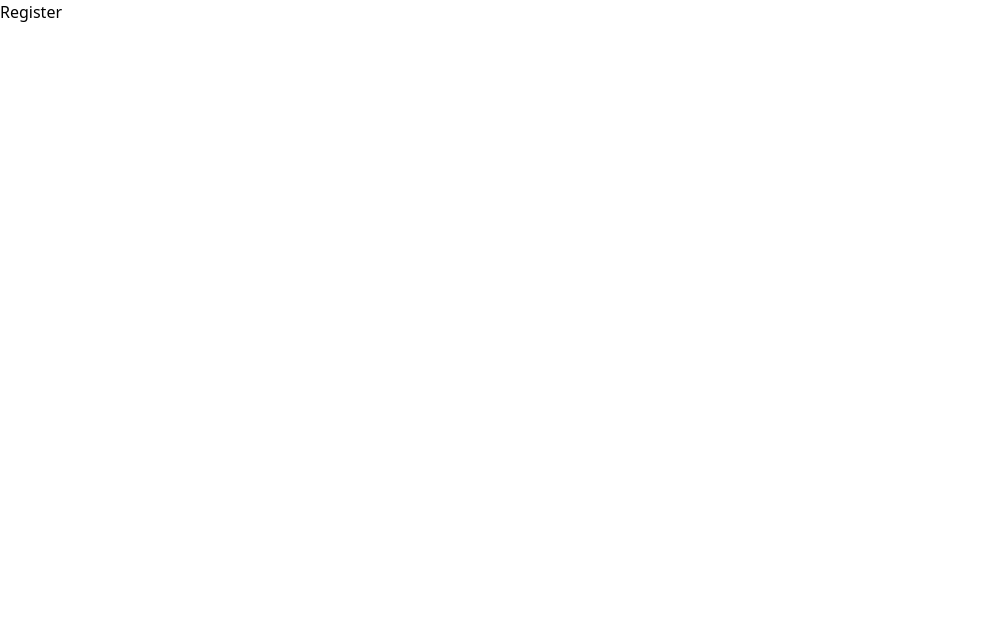
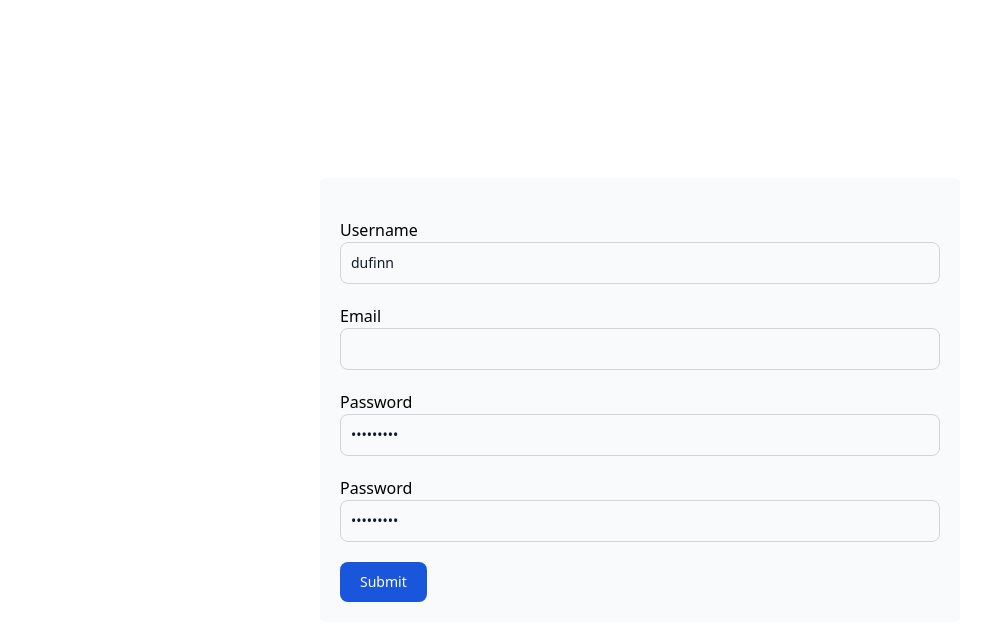
Before and after one commit to sreypheasin/RTK-FD2, a React (Vite) app: page /register in a window 1280 px wide. Shown: the top 640 px of the page, without its empty margins (0-1002 px from the left). Built offline with nearby package versions, Linux system fonts and the light colour scheme.

Commit message:
test regiter

```diff
--- a/src/pages/auth/Login.jsx
+++ b/src/pages/auth/Login.jsx
@@ -44,7 +44,11 @@ export default function Login() {
                 className="bg-gray-50 border border-gray-300 text-gray-900 text-sm rounded-lg focus:ring-blue-500 focus:border-blue-500 block w-full p-2.5 dark:bg-gray-700 dark:border-gray-600 dark:placeholder-gray-400 dark:text-white dark:focus:ring-blue-500 dark:focus:border-blue-500"
                 required
               />
-              <ErrorMessage name="usernameOrEmail" />
+              <ErrorMessage
+                component="div"
+                name="usernameOrEmail"
+                className="text-red-600"
+              />
             </div>
             <div className="mt-5">
               <label htmlFor="password" required>
@@ -57,7 +61,25 @@ export default function Login() {
                 className="bg-gray-50 border border-gray-300 text-gray-900 text-sm rounded-lg focus:ring-blue-500 focus:border-blue-500 block w-full p-2.5 dark:bg-gray-700 dark:border-gray-600 dark:placeholder-gray-400 dark:text-white dark:focus:ring-blue-500 dark:focus:border-blue-500"
                 required
               />
-              <ErrorMessage name="password" />
+              <ErrorMessage
+                component="div"
+                name="password"
+                className="text-red-600"
+              />
+            </div>
+            <div className="flex justify-between  mt-2">
+              <a href="/register" className="">
+                Don&apos;t have account?{" "}
+                <span className="underline text-blue-700 hover:text-blue-800 dark:text-blue-400 dark:hover:text-blue-500">
+                  register
+                </span>
+              </a>
+              <a
+                href="/forgot-password"
+                className="mt-2 underline text-blue-700 hover:text-blue-800 dark:text-blue-400 dark:hover:text-blue-500"
+              >
+                Forgot password?
+              </a>
             </div>
             <button
               type="submit"
--- a/src/pages/auth/Register.jsx
+++ b/src/pages/auth/Register.jsx
@@ -1,5 +1,139 @@
 import React from "react";
+import { Formik, Form, ErrorMessage, Field } from "formik";
+import * as Yup from "yup";
+import { useDispatch, useSelector } from "react-redux";
+import {
+  fetchCreateUser,
+  selectUser
+} from "../../redux/feature/user/userSlice";
 
+// REGEX for strong password
+const strongPasswordRegex =
+  /^(?=.*[a-z])(?=.*[A-Z])(?=.*\d)(?=.*[@$!%*?&])[A-Za-z\d@$!%*?&]{8,}$/;
+// initial values
+const initialValues = {
+  username: "dufinn",
+  email: "",
+  password: "Qwer1234@",
+  confirmPassword: "Qwer1234@"
+};
+
+// validation schema
+const validationSchema = Yup.object({
+  username: Yup.string().required("username is required"),
+  email: Yup.string().email("email is invalid").required("email is required"),
+  password: Yup.string()
+    .matches(
+      strongPasswordRegex,
+      "password must contain one uppercase, one lowercase, one special character, number and must at least 8 characters"
+    )
+    .required("password is required"),
+  confirmPassword: Yup.string().oneOf(
+    [Yup.ref("password"), null],
+    "confirm password must match"
+  )
+});
 export default function Register() {
-  return <div>Register</div>;
+  const user = useSelector(selectUser);
+  console.log("User in Register", user.message);
+  const dispatch = useDispatch();
+  return (
+    <section>
+      <div className="flex justify-center items-center h-screen flex-col">
+        <Formik
+          initialValues={initialValues}
+          validationSchema={validationSchema}
+          onSubmit={(value) => {
+            // console.log(value);
+            dispatch(fetchCreateUser(value));
+          }}
+        >
+          {({ isSubmitting, setSubmitting }) => {
+            return (
+              <Form className="w-1/2 bg-slate-50 p-5 rounded-md">
+                {/* username */}
+                <div className="mt-5">
+                  <label htmlFor="username" placeholder="John" required>
+                    Username
+                  </label>
+                  <Field
+                    type="text"
+                    id="username"
+                    name="username"
+                    className="bg-gray-50 border border-gray-300 text-gray-900 text-sm rounded-lg focus:ring-blue-500 focus:border-blue-500 block w-full p-2.5 dark:bg-gray-700 dark:border-gray-600 dark:placeholder-gray-400 dark:text-white dark:focus:ring-blue-500 dark:focus:border-blue-500"
+                    required
+                  />
+                  <ErrorMessage
+                    component="div"
+                    name="username"
+                    className="text-red-600"
+                  />
+                </div>
+                {/* email */}
+                <div className="mt-5">
+                  <label htmlFor="email" required>
+                    Email
+                  </label>
+                  <Field
+                    type="email"
+                    id="email"
+                    name="email"
+                    className="bg-gray-50 border border-gray-300 text-gray-900 text-sm rounded-lg focus:ring-blue-500 focus:border-blue-500 block w-full p-2.5 dark:bg-gray-700 dark:border-gray-600 dark:placeholder-gray-400 dark:text-white dark:focus:ring-blue-500 dark:focus:border-blue-500"
+                    required
+                  />
+                  <ErrorMessage
+                    component="div"
+                    name="email"
+                    className="text-red-600"
+                  />
+                </div>
+                {/* password */}
+                <div className="mt-5">
+                  <label htmlFor="password" required>
+                    Password
+                  </label>
+                  <Field
+                    type="password"
+                    id="password"
+                    name="password"
+                    className="bg-gray-50 border border-gray-300 text-gray-900 text-sm rounded-lg focus:ring-blue-500 focus:border-blue-500 block w-full p-2.5 dark:bg-gray-700 dark:border-gray-600 dark:placeholder-gray-400 dark:text-white dark:focus:ring-blue-500 dark:focus:border-blue-500"
+                    required
+                  />
+                  <ErrorMessage
+                    component="div"
+                    name="password"
+                    className="text-red-600"
+                  />
+                </div>
+                {/* confirm password */}
+                <div className="mt-5">
+                  <label htmlFor="confirmPassword" required>
+                    Password
+                  </label>
+                  <Field
+                    type="password"
+                    id="confirmPassword"
+                    name="confirmPassword"
+                    className="bg-gray-50 border border-gray-300 text-gray-900 text-sm rounded-lg focus:ring-blue-500 focus:border-blue-500 block w-full p-2.5 dark:bg-gray-700 dark:border-gray-600 dark:placeholder-gray-400 dark:text-white dark:focus:ring-blue-500 dark:focus:border-blue-500"
+                    required
+                  />
+                  <ErrorMessage
+                    component="div"
+                    name="confirmPassword"
+                    className="text-red-600"
+                  />
+                </div>
+                <button
+                  type="submit"
+                  className=" mt-5 text-white bg-blue-700 hover:bg-blue-800 focus:ring-4 focus:outline-none focus:ring-blue-300 font-medium rounded-lg text-sm w-full sm:w-auto px-5 py-2.5 text-center dark:bg-blue-600 dark:hover:bg-blue-700 dark:focus:ring-blue-800"
+                >
+                  Submit
+                </button>
+              </Form>
+            );
+          }}
+        </Formik>
+      </div>
+    </section>
+  );
 }
--- /dev/null
+++ b/src/pages/auth/VerifyEmail.jsx
@@ -0,0 +1,5 @@
+import React from "react";
+
+export default function VerifyEmail() {
+  return <></>;
+}
--- a/src/redux/api.js
+++ b/src/redux/api.js
@@ -1 +1,3 @@
 export const BASE_URL = "https://store.istad.co/api/";
+export const GradesBot_Base_url = "https://api.gradesbot.xyz/api/v1/";
+export const SportHub_Base_Url = "http://136.228.158.126:50003/api/"
--- /dev/null
+++ b/src/redux/feature/user/userSlice.js
@@ -0,0 +1,57 @@
+import { createSlice, createAsyncThunk } from "@reduxjs/toolkit";
+import { GradesBot_Base_url, SportHub_Base_Url } from "../../api";
+
+// initial state
+const initialState = {
+  user: {},
+  status: "idle"
+};
+
+export const fetchCreateUser = createAsyncThunk(
+  "user/fetchCreateUser",
+  async ({ username, email, password, confirmPassword }) => {
+    // convert to javascript object
+    const body = JSON.stringify({
+      username,
+      email,
+      password,
+      confirmPassword
+    });
+    const response = await fetch(`${SportHub_Base_Url}register/`, {
+      method: "POST",
+      headers: {
+        "Content-Type": "application/json"
+      },
+      body
+    });
+    const user = await response.json();
+    console.log("User", user);
+    return user;
+  }
+);
+
+// create slice
+export const userSlice = createSlice({
+  name: "user",
+  initialState,
+  reducers: {},
+  extraReducers: (builder) => {
+    builder
+      .addCase(fetchCreateUser.pending, (state, action) => {
+        state.status = "loading";
+      })
+      .addCase(fetchCreateUser.fulfilled, (state, action) => {
+        state.status = "success";
+        state.user = action.payload;
+      })
+      .addCase(fetchCreateUser.rejected, (state, action) => {
+        state.status = "failed";
+      });
+  }
+});
+
+// export reducer
+export default userSlice.reducer;
+
+// export selector
+export const selectUser = (state) => state.user.user;
--- a/src/redux/store.js
+++ b/src/redux/store.js
@@ -2,11 +2,13 @@ import { configureStore } from "@reduxjs/toolkit";
 import countSlice from "./feature/counter/counterSlice";
 import productSlice from "./feature/product/productSlice";
 import cartSlice from "./feature/cart/cartSlice";
+import userSlice from "./feature/user/userSlice";
 
 export const store = configureStore({
   reducer: {
     counter: countSlice,
     product: productSlice,
-    cart: cartSlice
+    cart: cartSlice,
+    user: userSlice
   }
 });
```
